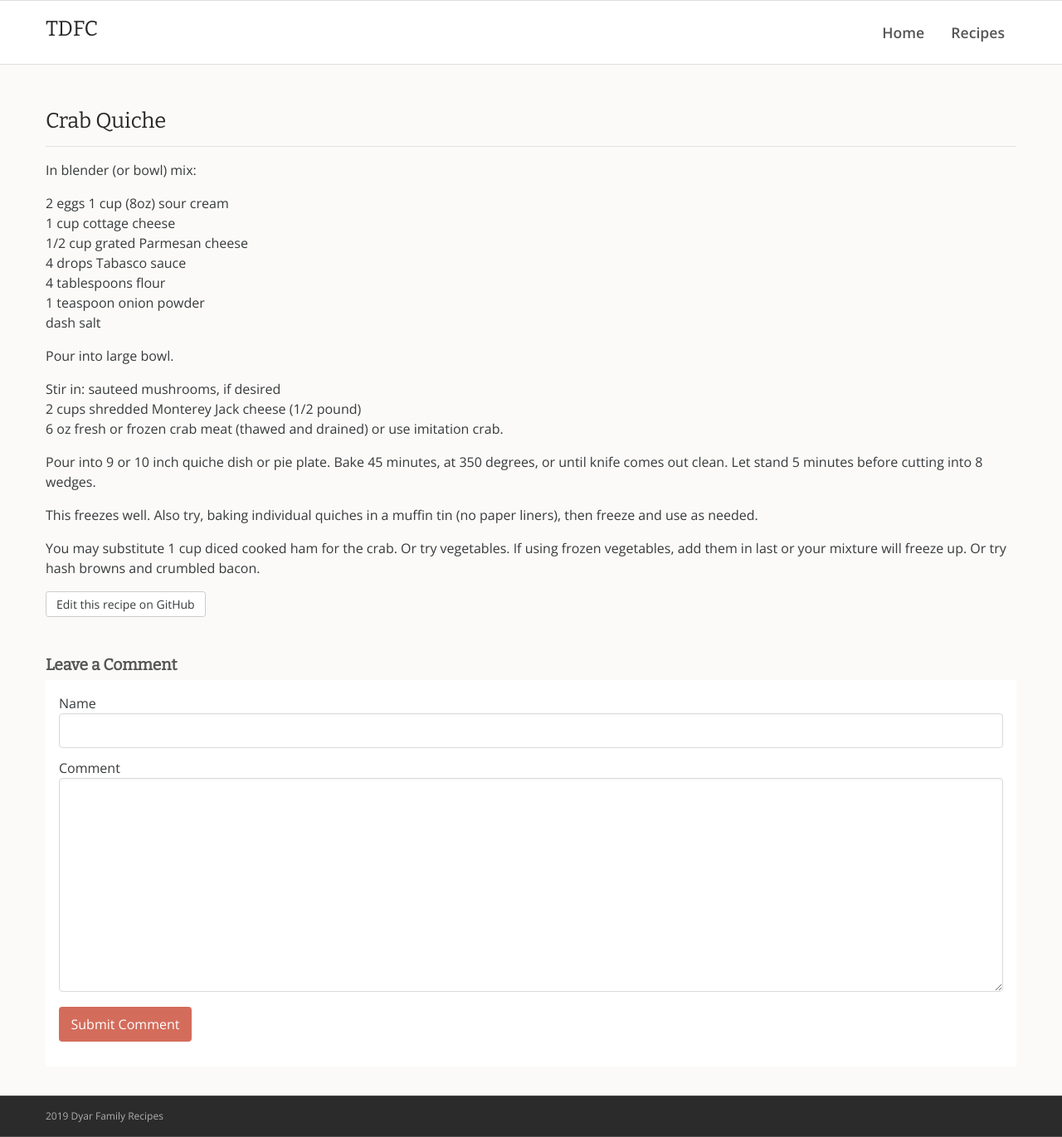
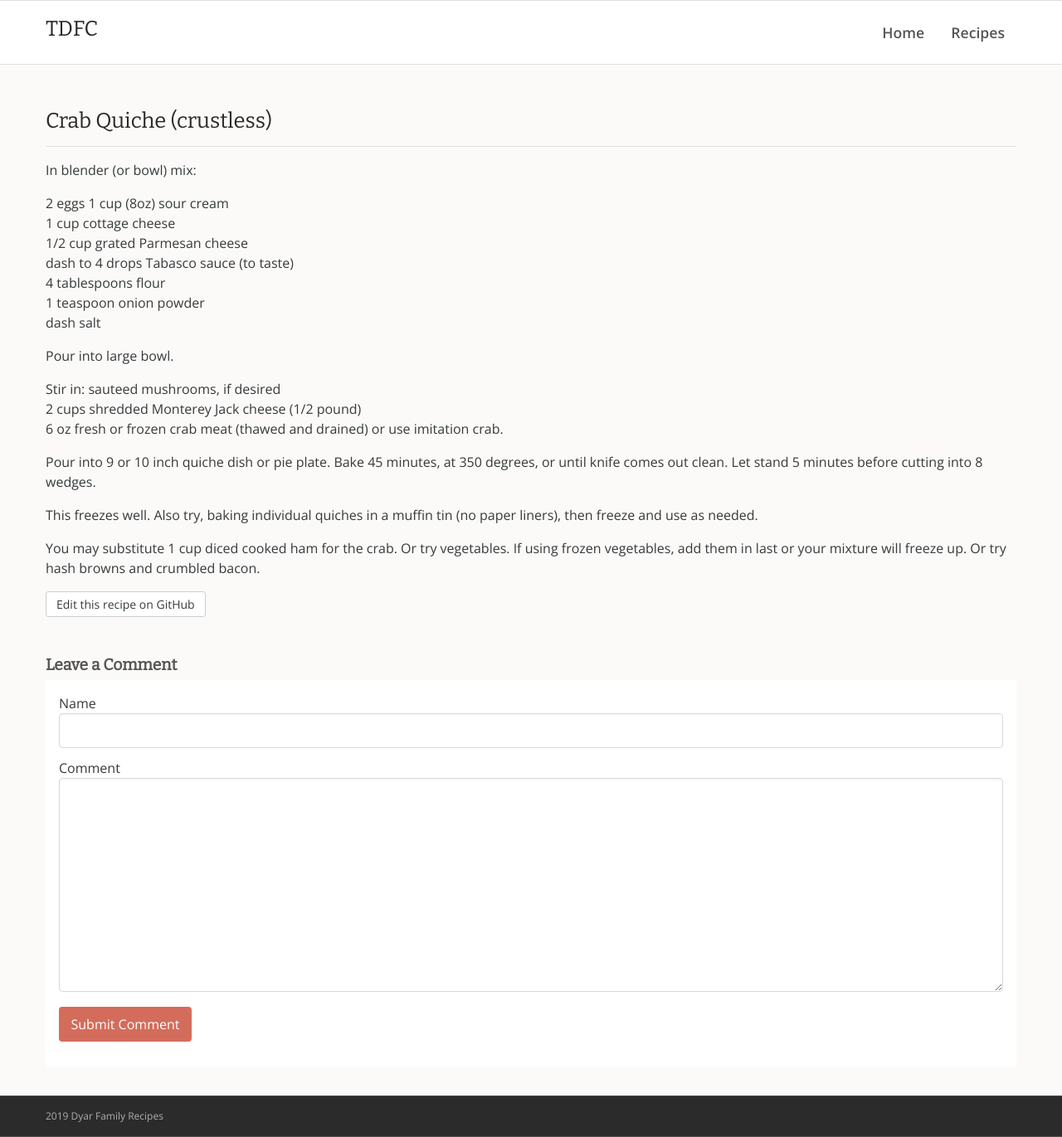
Before and after one commit to rdyar/tdfc, a Jekyll site: the page built from _main-courses/crab-quiche-(crustless).md, in a window 1280 px wide and 1371 px high. Shown: the whole window at 83% size. Built offline with Jekyll 4.4.1, drawn with Linux system fonts in a browser that asks for light colours.

Commit message:
Update and rename crab-quiche.md to crab-quiche-(crustless).md

```diff
--- a/_main-courses/crab-quiche.md
+++ b/_main-courses/crab-quiche-(crustless).md
@@ -7,7 +7,7 @@ In blender (or bowl) mix:
 1 cup (8oz) sour cream
 1 cup cottage cheese
 1/2 cup grated Parmesan cheese
-4 drops Tabasco sauce
+dash to 4 drops Tabasco sauce (to taste)
 4 tablespoons flour
 1 teaspoon onion powder
 dash salt
```
